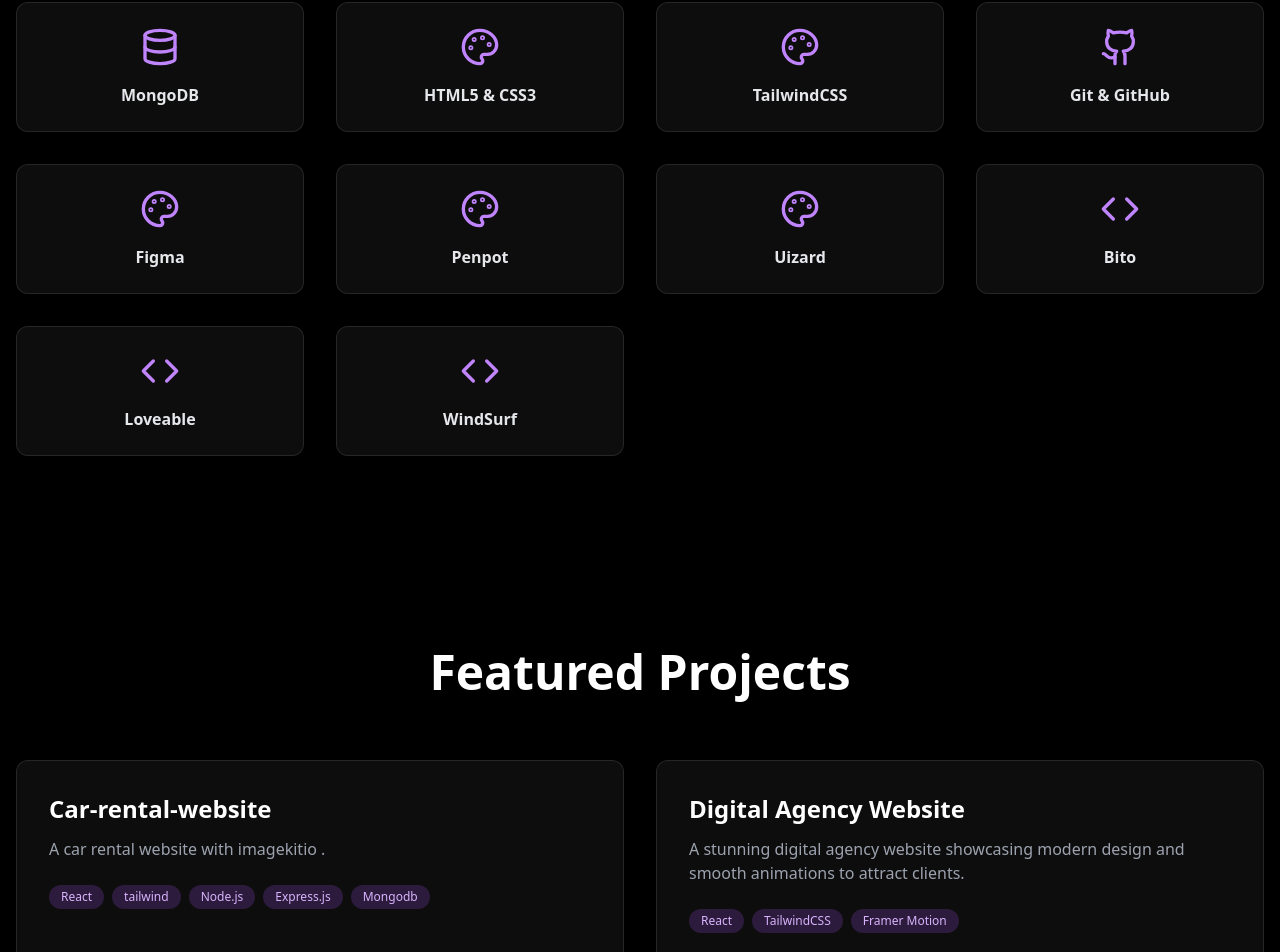
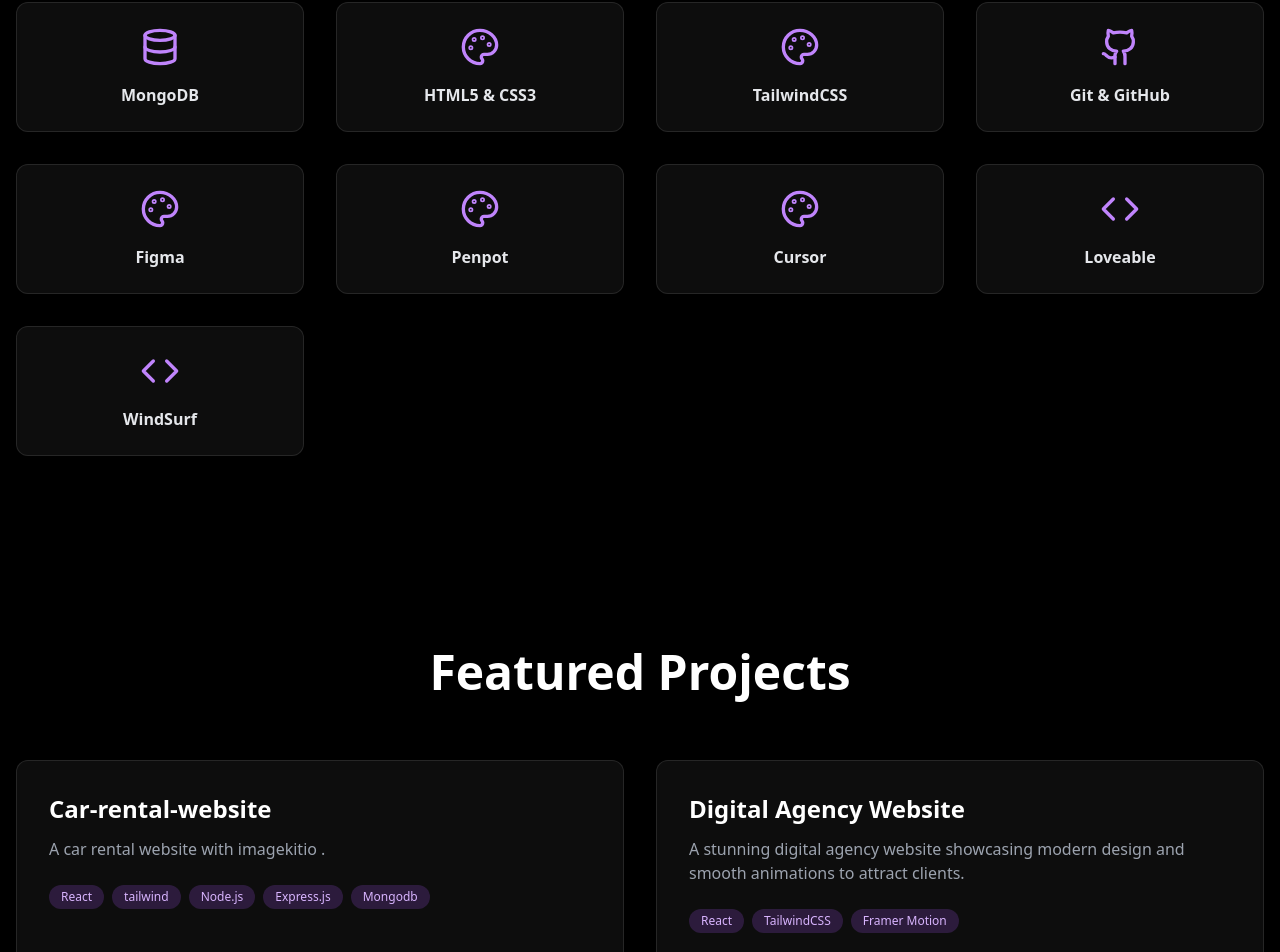
Before and after one commit to nitin12345555/My-portfolio, a React (Vite) app: page / in a window 1280 px wide. Shown: the part 1096-2048 px from the top of the page. Built offline with nearby package versions, Linux system fonts and the light colour scheme.

Commit message:
Update App.jsx

```diff
--- a/src/App.jsx
+++ b/src/App.jsx
@@ -57,8 +57,7 @@
     { name: "Git & GitHub", icon: Github },
     { name: "Figma", icon: Palette },
     { name: "Penpot", icon: Palette },
-    { name: "Uizard", icon: Palette },
-    { name: "Bito", icon: Code },
+    { name: "Cursor", icon: Palette },
     { name: "Loveable", icon: Code },
     { name: "WindSurf", icon: Code },
   ];
```
